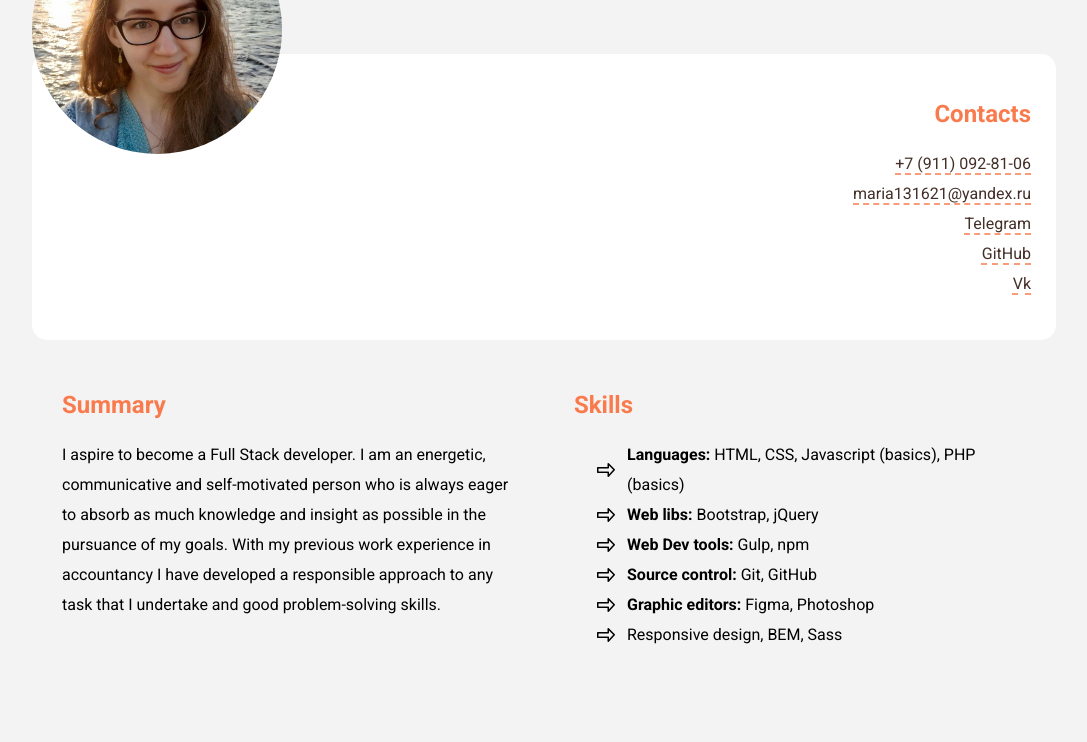
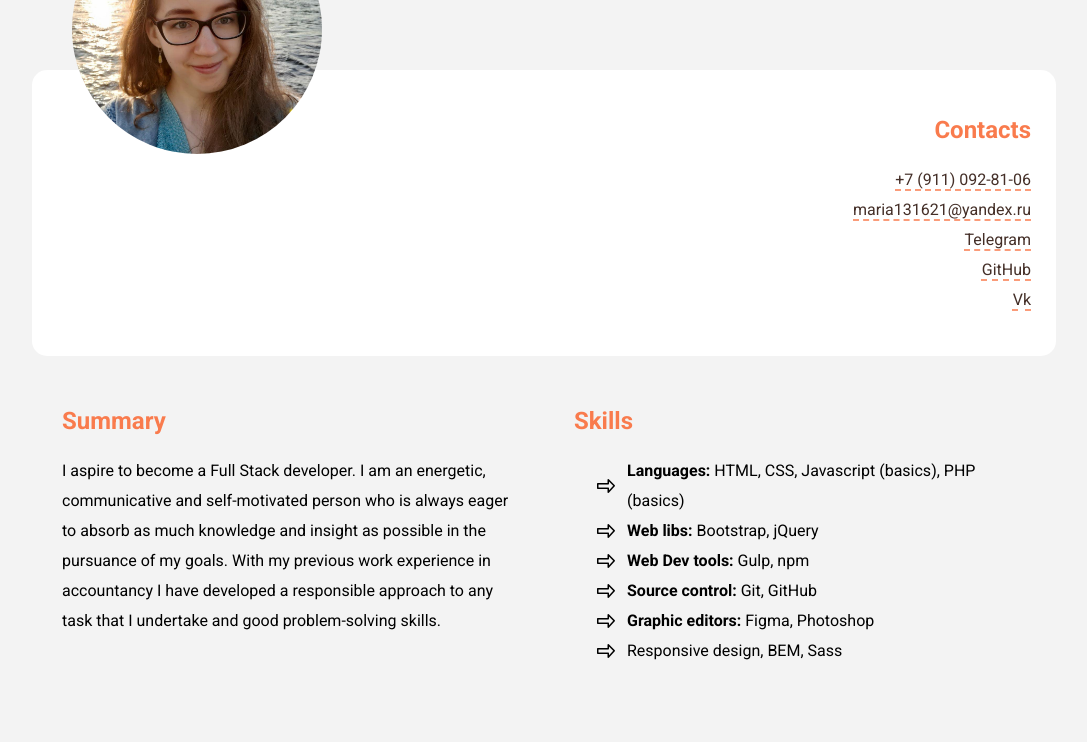
Before and after one commit to Maria-Lem/rsschool-cv, a plain HTML site: page index.html in a window 1280 px wide. Shown: the part 214-956 px from the top of the page, without its empty margins (96-1183 px from the left). Drawn offline with Linux system fonts and the light colour scheme.

Commit message:
fix: change layout for photo

```diff
--- a/index.html
+++ b/index.html
@@ -15,17 +15,13 @@
   <header class="header">
     <div class="container">
       <h1 class="title">Mariia Alemaskina</h1>
-      <div class="img-wrap">
+      <figure class="img-wrap">
         <img src="img/avatar.jpg" alt="avatar" class="photo">
-      </div>
+      </figure>
     </div>
   </header>
   <main class="main">
     <div class="container">
-      <!-- <h1 class="title">Mariia Alemaskina</h1>
-      <div class="img-wrap">
-        <img src="img/avatar.jpg" alt="avatar" class="photo">
-      </div> -->
       <aside class="contacts">
         <h2 class="subtitle">Contacts</h2>
         <ul class="list contacts__list">
```
